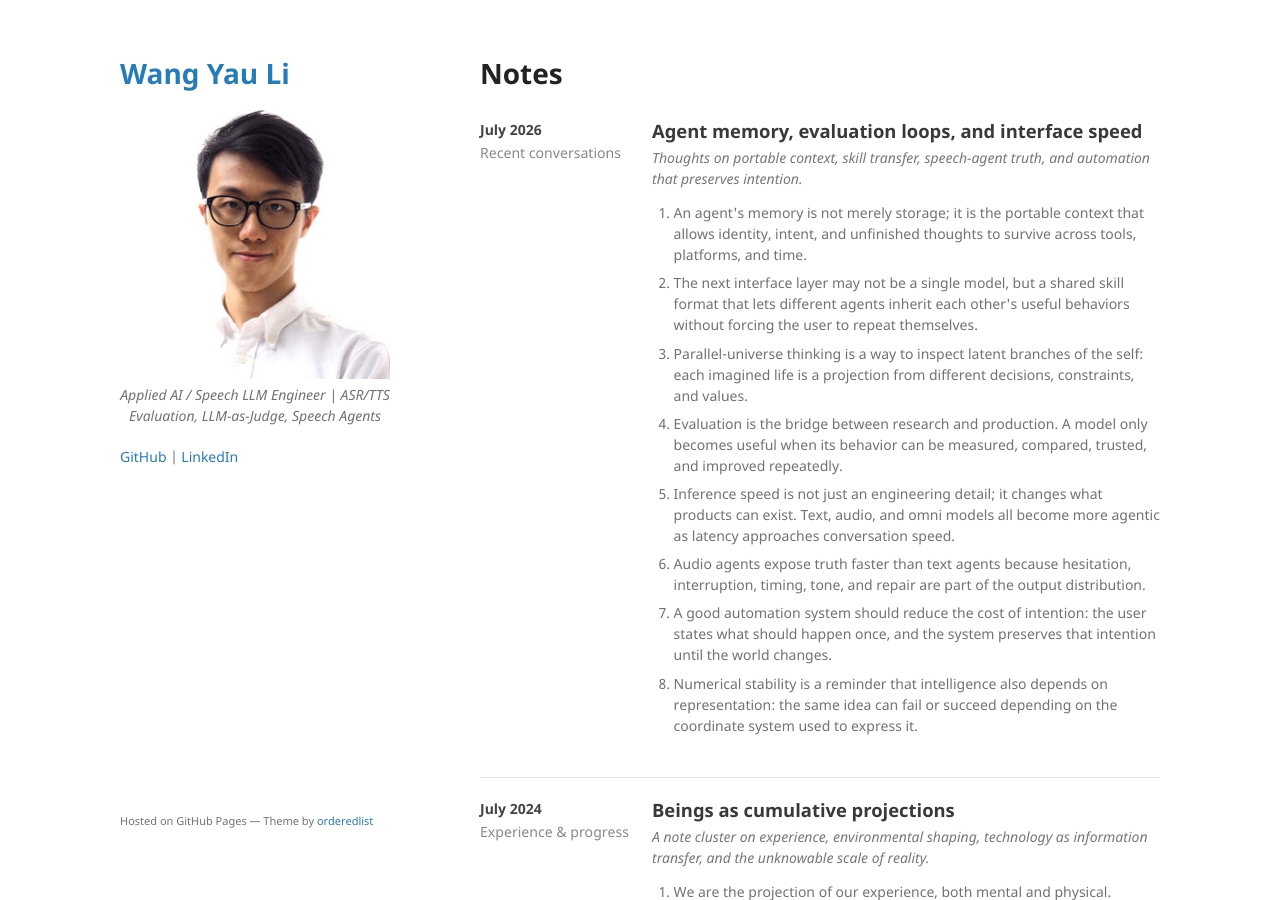
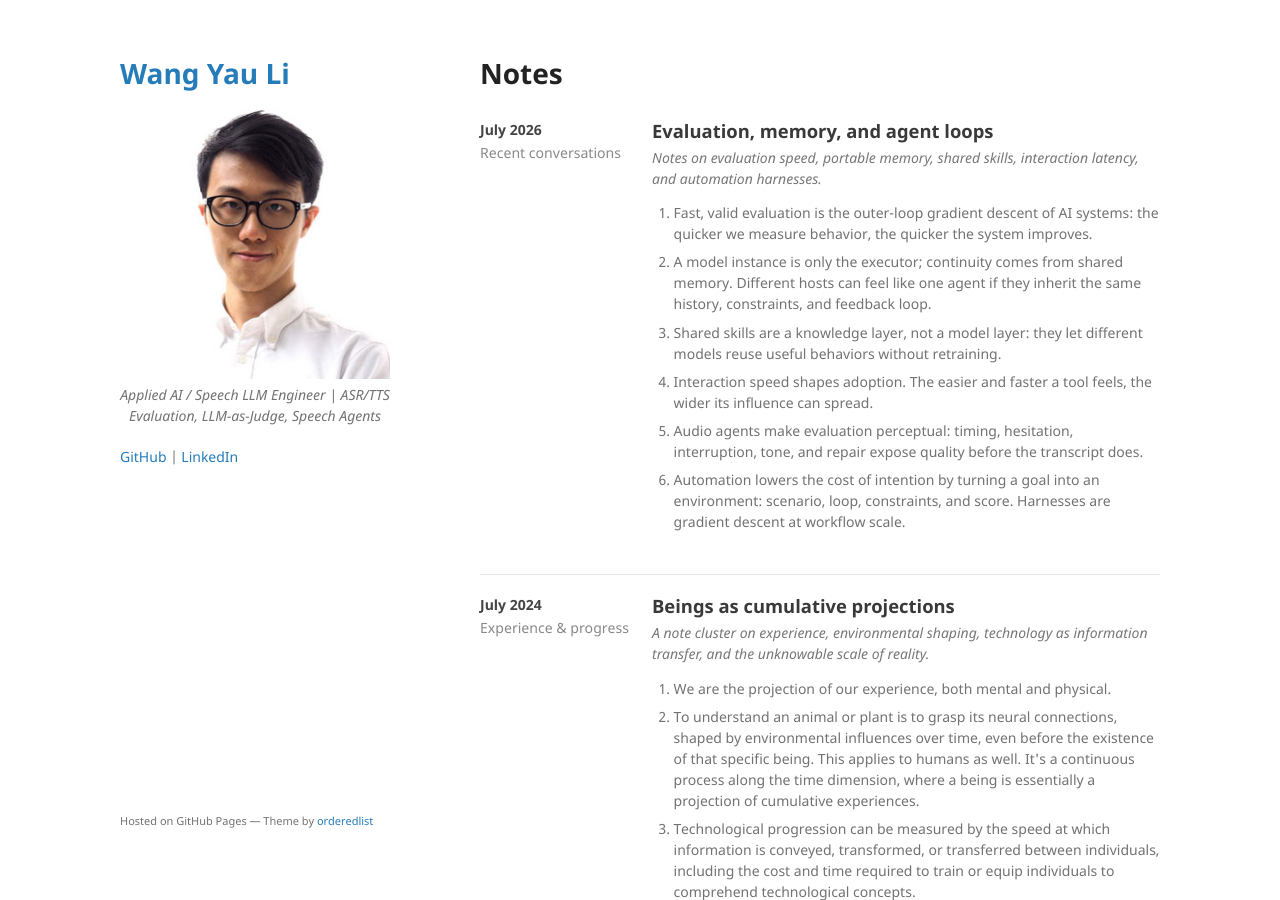
Before and after one commit to kennethli319/kennethli319.github.io, a Jekyll site: the page built from notes.md, in a window 1280 px wide and 900 px high. Built offline with Jekyll 4.4.1, drawn with Linux system fonts in a browser that asks for light colours.

Commit message:
Refine July 2026 notes

```diff
--- a/notes.md
+++ b/notes.md
@@ -66,17 +66,15 @@ title: Notes
     <div class="timeline-kicker">Recent conversations</div>
   </aside>
   <div class="timeline-body">
-    <h2>Agent memory, evaluation loops, and interface speed</h2>
-    <p class="timeline-summary">Thoughts on portable context, skill transfer, speech-agent truth, and automation that preserves intention.</p>
+    <h2>Evaluation, memory, and agent loops</h2>
+    <p class="timeline-summary">Notes on evaluation speed, portable memory, shared skills, interaction latency, and automation harnesses.</p>
     <ol>
-      <li>An agent's memory is not merely storage; it is the portable context that allows identity, intent, and unfinished thoughts to survive across tools, platforms, and time.</li>
-      <li>The next interface layer may not be a single model, but a shared skill format that lets different agents inherit each other's useful behaviors without forcing the user to repeat themselves.</li>
-      <li>Parallel-universe thinking is a way to inspect latent branches of the self: each imagined life is a projection from different decisions, constraints, and values.</li>
-      <li>Evaluation is the bridge between research and production. A model only becomes useful when its behavior can be measured, compared, trusted, and improved repeatedly.</li>
-      <li>Inference speed is not just an engineering detail; it changes what products can exist. Text, audio, and omni models all become more agentic as latency approaches conversation speed.</li>
-      <li>Audio agents expose truth faster than text agents because hesitation, interruption, timing, tone, and repair are part of the output distribution.</li>
-      <li>A good automation system should reduce the cost of intention: the user states what should happen once, and the system preserves that intention until the world changes.</li>
-      <li>Numerical stability is a reminder that intelligence also depends on representation: the same idea can fail or succeed depending on the coordinate system used to express it.</li>
+      <li>Fast, valid evaluation is the outer-loop gradient descent of AI systems: the quicker we measure behavior, the quicker the system improves.</li>
+      <li>A model instance is only the executor; continuity comes from shared memory. Different hosts can feel like one agent if they inherit the same history, constraints, and feedback loop.</li>
+      <li>Shared skills are a knowledge layer, not a model layer: they let different models reuse useful behaviors without retraining.</li>
+      <li>Interaction speed shapes adoption. The easier and faster a tool feels, the wider its influence can spread.</li>
+      <li>Audio agents make evaluation perceptual: timing, hesitation, interruption, tone, and repair expose quality before the transcript does.</li>
+      <li>Automation lowers the cost of intention by turning a goal into an environment: scenario, loop, constraints, and score. Harnesses are gradient descent at workflow scale.</li>
     </ol>
   </div>
 </section>
```
